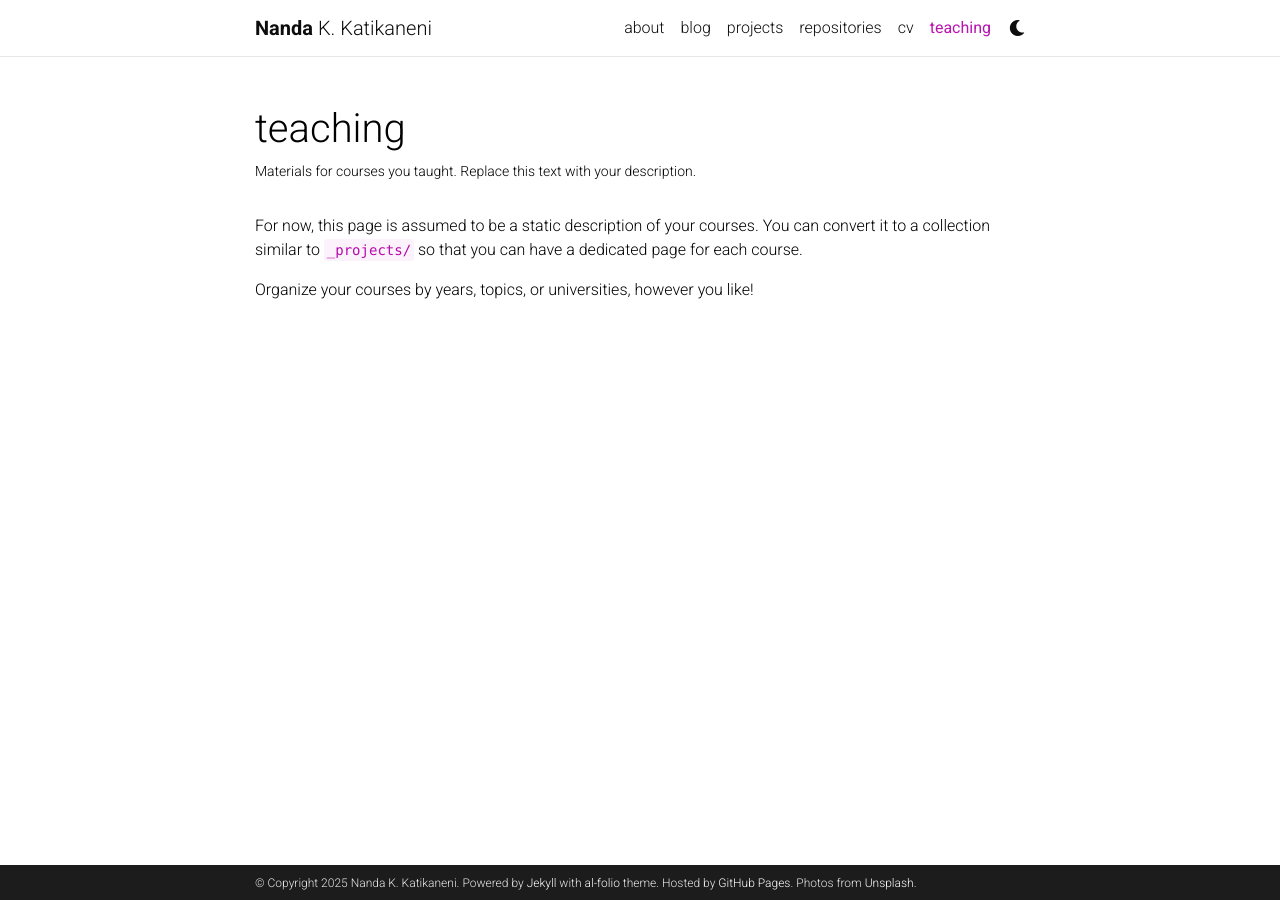
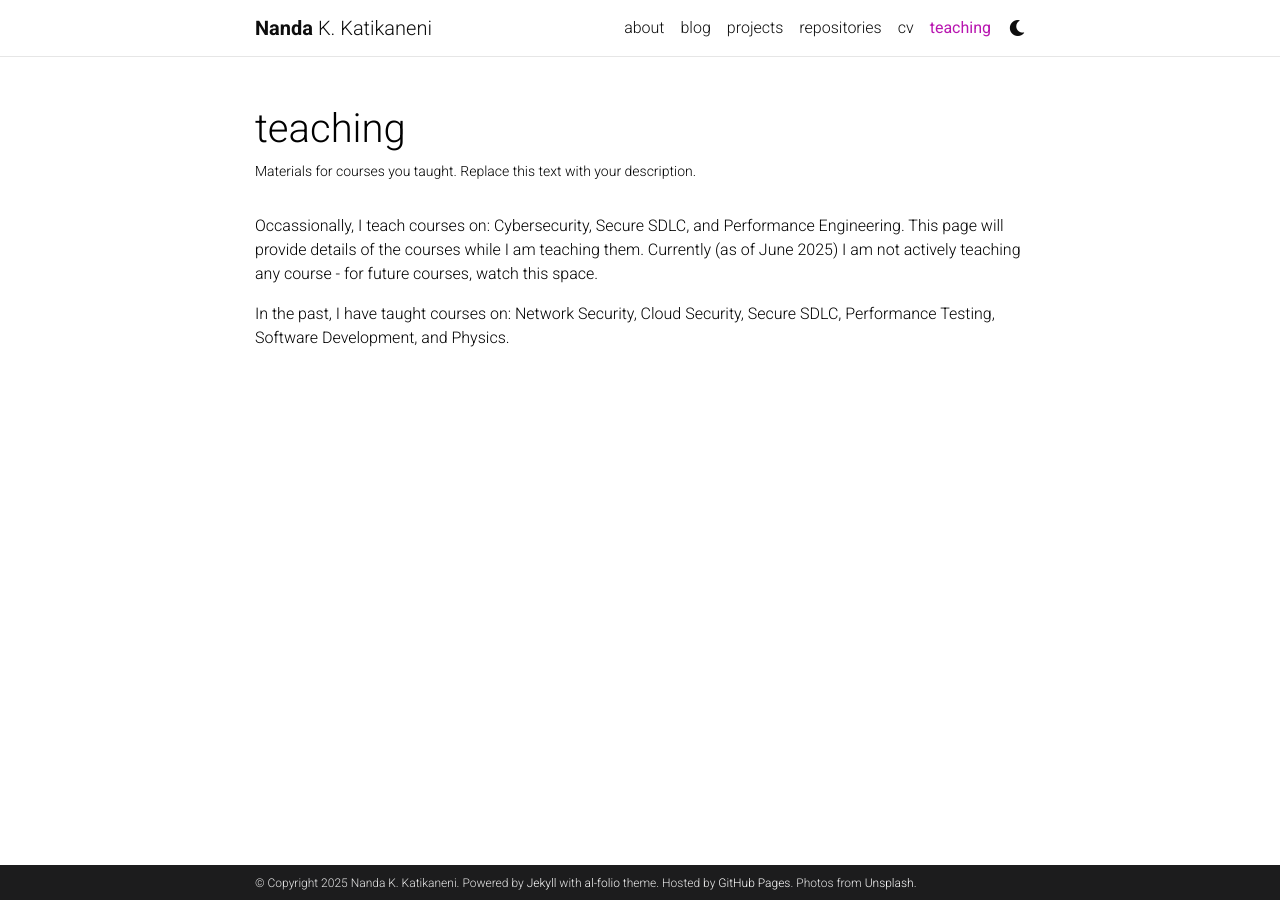
Before and after one commit to nkatikaneni/nkatikaneni.github.io, a Jekyll site: the page built from _pages/teaching.md, in a window 1280 px wide. Built offline with Jekyll 4.4.1, drawn with Linux system fonts in a browser that asks for light colours; comment, search, counter and statistics services are not loaded; a style sheet for code colours, icons or effects is not loaded.

Commit message:
Update teaching.md
Teaching tab update

```diff
--- a/_pages/teaching.md
+++ b/_pages/teaching.md
@@ -7,6 +7,6 @@ nav: true
 nav_order: 5
 ---
 
-For now, this page is assumed to be a static description of your courses. You can convert it to a collection similar to `_projects/` so that you can have a dedicated page for each course.
+Occassionally, I teach courses on: Cybersecurity, Secure SDLC, and Performance Engineering. This page will provide details of the courses while I am teaching them. Currently (as of June 2025) I am not actively teaching any course - for future courses, watch this space.
 
-Organize your courses by years, topics, or universities, however you like!
+In the past, I have taught courses on: Network Security, Cloud Security, Secure SDLC, Performance Testing, Software Development, and Physics.
```
